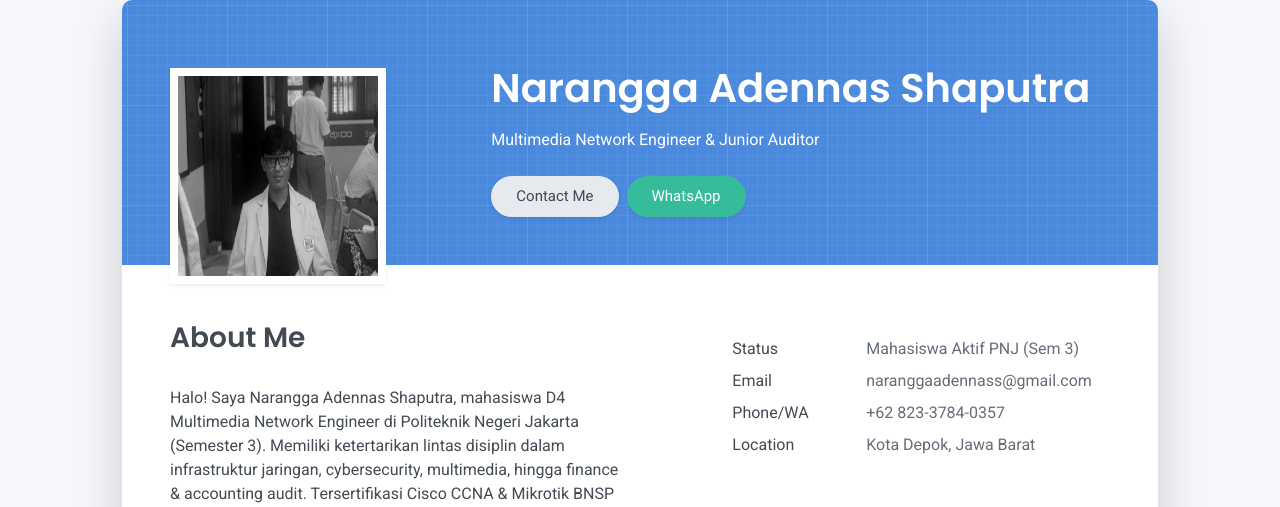
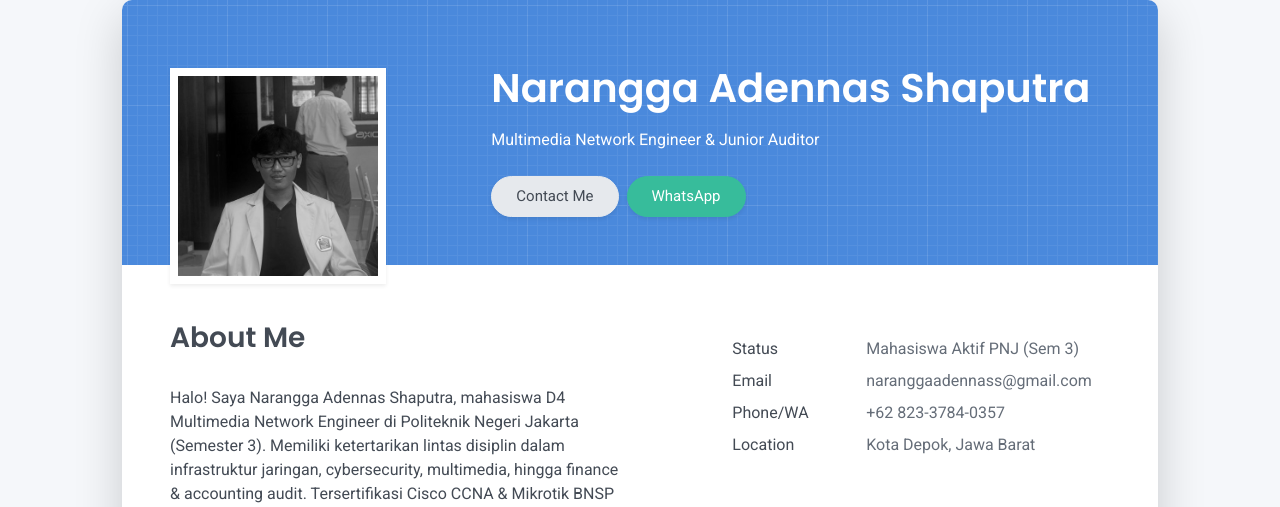
Before and after one commit to N4z-Dev/NaranggaadennassProject, a PHP site: page / in a window 1280 px wide. Shown: the part 104-611 px from the top of the page. Run offline with PHP 8.4, Linux system fonts and the light colour scheme.

Commit message:
Fix avatar image aspect ratio (object-fit: cover)

```diff
--- a/css/main.css
+++ b/css/main.css
@@ -94,6 +94,11 @@ html {
   margin-right: auto; }
 
 .avatar img {
+  width: 200px;
+  height: 200px;
+  max-width: 100%;
+  object-fit: cover;
+  object-position: center;
   /* Safari 6.0 - 9.0 */
   filter: grayscale(100%); }
 
```
